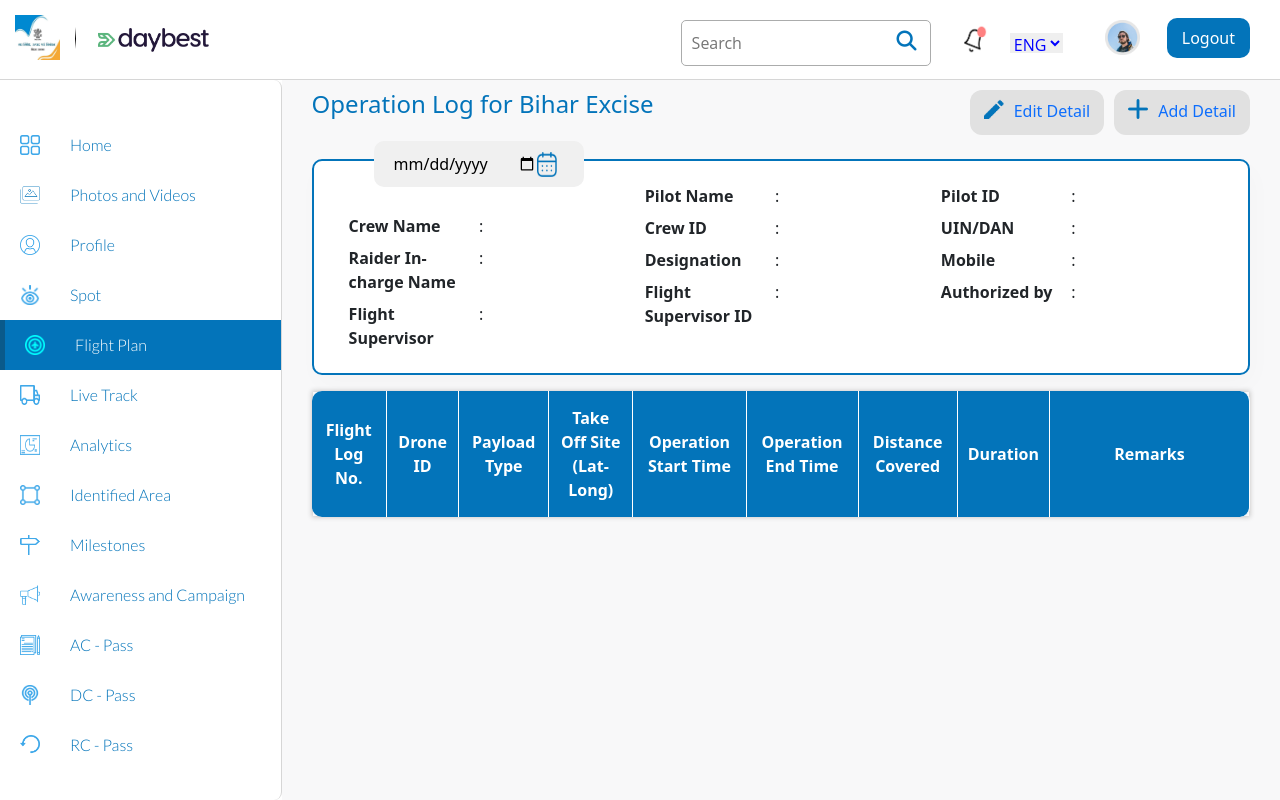
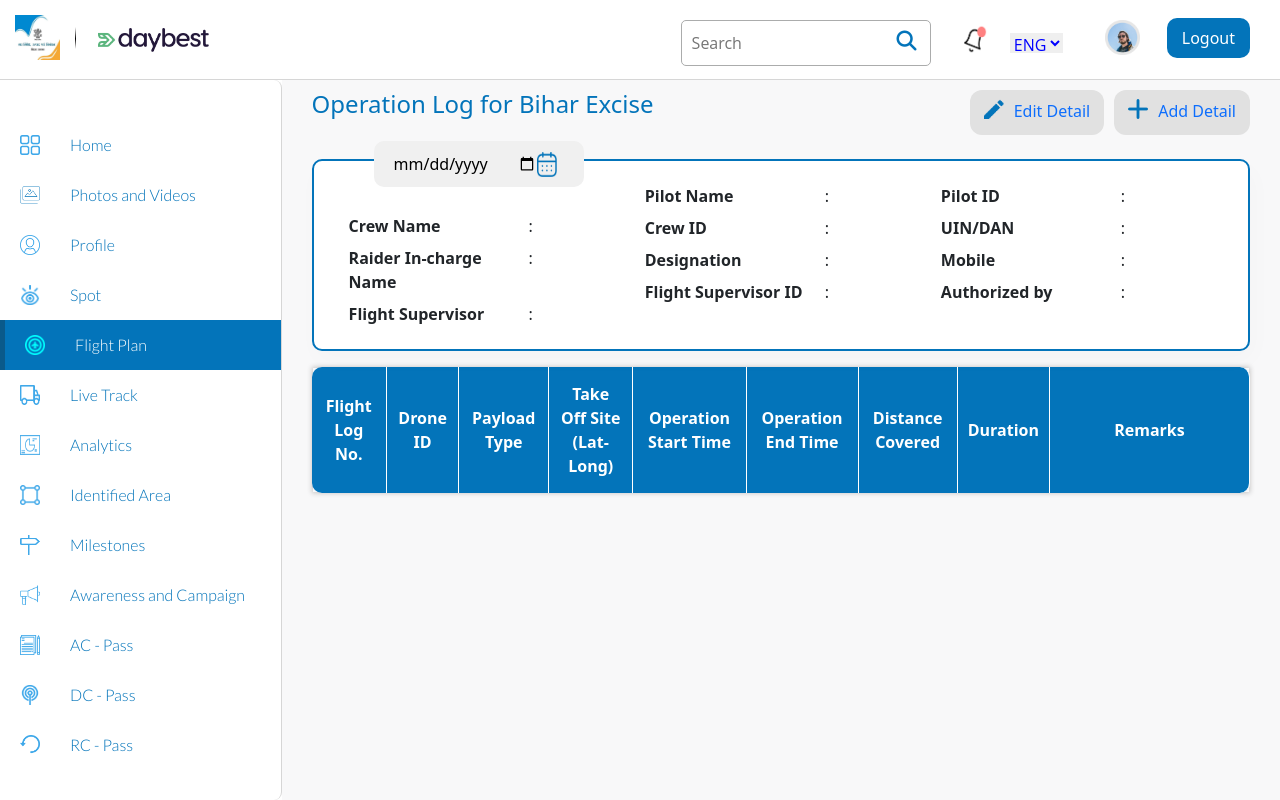
Before and after one commit to pavan9649/daybest, a React (Create React App) app in the folder client/: page /flightplan in a window 1280 px wide. Built offline with nearby package versions, Linux system fonts and the light colour scheme; sample sign-in values are in the browser's storage; a web font is replaced by a local one.

Commit message:
edit resolve

```diff
--- a/client/package.json
+++ b/client/package.json
@@ -2,6 +2,7 @@
   "name": "day-best",
   "version": "0.1.0",
   "private": true,
+  "proxy": "https://temp-app-dash.herokuapp.com",
   "dependencies": {
     "@testing-library/jest-dom": "^5.16.2",
     "@testing-library/react": "^12.1.2",
--- a/client/public/index.html
+++ b/client/public/index.html
@@ -21,7 +21,7 @@
   <link href="https://cdn.jsdelivr.net/npm/bootstrap@5.1.3/dist/css/bootstrap.min.css" rel="stylesheet"
     integrity="sha384-1BmE4kWBq78iYhFldvKuhfTAU6auU8tT94WrHftjDbrCEXSU1oBoqyl2QvZ6jIW3" crossorigin="anonymous">
 
-  <title>Day Best</title>
+  <title>React App</title>
 </head>
 
 <body>
--- a/client/src/App.js
+++ b/client/src/App.js
@@ -37,7 +37,7 @@ function App() {
         <Route element={<WithoutNav />}>
           <Route path='/login' element={<Login />} />
           <Route path='/forgotpassword' element={<ForgotPassword />} />
-          <Route path='/changePassword/:token' element={<NewPassword />} />
+          <Route path='/password/reset/:token' element={<NewPassword />} />
         </Route>
 
         <Route element={<Dashboard />}>
--- /dev/null
+++ b/client/src/components/Dashboard/MainContents/FlightPlan/Comp/EditableRow.jsx
@@ -0,0 +1,118 @@
+import React, { useState } from 'react';
+import axios from 'axios';
+
+const options = {
+    headers: { "Content-Type": "application/json", 'x-auth-token': localStorage.getItem("token") }
+}
+
+export const EditableRow = (props) => {
+    const [editableRow, setEditableRow] = useState({
+        crewName: String(props.crewName),
+        rIncharge: String(props.rIncharge),
+        fsuper: String(props.fsuper),
+        pilotName: String(props.pilotName),
+        crewId: String(props.crewId),
+        dest: String(props.dest),
+        fSuperId: String(props.fSuperId),
+        pilotId: String(props.pilotId),
+        uin: String(props.uin),
+        mobile: String(props.mobile),
+        authBy: String(props.authBy)
+    })
+
+    const inputEvent = (event) => {
+        const { value, name } = event.target;
+
+        setEditableRow((preValue) => {
+            return {
+                ...preValue,
+                [name]: value,
+            }
+        })
+    }
+
+    const onSubmit = (event) => {
+        event.preventDefault();
+
+        axios.put(`/operation_Log/Update_Details/?Date=${props.date}`,
+          {
+            User_Id: localStorage.getItem("User_Id"),
+            Crew_name: editableRow.crewName,
+            Raider_Incharge_name: editableRow.rIncharge,
+            Flight_Supervisor: editableRow.fsuper,
+            Pilot_name: editableRow.pilotName,
+            Crew_id: editableRow.crewId,
+            Designation: editableRow.dest,
+            Flight_Supervisor_id: editableRow.fSuperId,
+            Pilot_id: editableRow.pilotId,
+            Uin_DAN: editableRow.uin,
+            Mobile_Number: editableRow.mobile,
+            Authorized_By: editableRow.authBy,
+          }, options
+        ).then((response) => {
+          console.log(response.data)
+          alert("Form Submitted");
+        })
+      }
+
+
+    return (
+        <>
+            <form onSubmit={onSubmit}>
+                <div className="row">
+                    <div className="col-md-4 first">
+                        <div className='fp-cd-flex'>
+                            <b>Crew Name</b>
+                            <span>: <input type="text" name='crewName' value={editableRow.crewName} onChange={inputEvent} placeholder='Enter Text' required /></span>
+                        </div>
+                        <div className='fp-cd-flex'>
+                            <b>Raider In-charge Name </b>
+                            <span>: <input type="text" name='rIncharge' value={editableRow.rIncharge} onChange={inputEvent} placeholder='Enter Text' required /></span>
+                        </div>
+                        <div className='fp-cd-flex'>
+                            <b>Flight Supervisor</b>
+                            <span>: <input type="text" name='fsuper' value={editableRow.fsuper} onChange={inputEvent} placeholder='Enter Text' required /></span>
+                        </div>
+                    </div>
+                    <div className="col-md-4">
+                        <div className='fp-cd-flex'>
+                            <b>Pilot Name</b>
+                            <span>: <input type="text" name='pilotName' value={editableRow.pilotName} onChange={inputEvent} placeholder='Enter Text' required /></span>
+                        </div>
+                        <div className='fp-cd-flex'>
+                            <b>Crew ID</b>
+                            <span>: <input type="text" name='crewId' value={editableRow.crewId} onChange={inputEvent} placeholder='Enter Text' required /></span>
+                        </div>
+                        <div className='fp-cd-flex'>
+                            <b>Designation</b>
+                            <span>: <input type="text" name='dest' value={editableRow.dest} onChange={inputEvent} placeholder='Enter Text' required /></span>
+                        </div>
+                        <div className='fp-cd-flex'>
+                            <b>Flight Supervisor ID</b>
+                            <span>: <input type="text" name='fSuperId' value={editableRow.fSuperId} onChange={inputEvent} placeholder='Enter Text' required /></span>
+                        </div>
+                    </div>
+                    <div className="col-md-4">
+                        <div className='fp-cd-flex'>
+                            <b>Pilot ID</b>
+                            <span>: <input type="text" name='pilotId' value={editableRow.pilotId} onChange={inputEvent} placeholder='Enter Text' required /></span>
+                        </div>
+                        <div className='fp-cd-flex'>
+                            <b>UIN/DAN</b>
+                            <span>: <input type="text" name='uin' value={editableRow.uin} onChange={inputEvent} placeholder='Enter Text' required /></span>
+                        </div>
+                        <div className='fp-cd-flex'>
+                            <b>Mobile</b>
+                            <span>: <input type="text" name='mobile' value={editableRow.mobile} onChange={inputEvent} placeholder='Enter Text' required /></span>
+                        </div>
+                        <div className='fp-cd-flex'>
+                            <b>Authorized by</b>
+                            <span>: <input type="text" name='authBy' value={editableRow.authBy} onChange={inputEvent} placeholder='Enter Text' required /></span>
+                        </div>
+                    </div>
+                </div>
+                <button className="btn btn-success" type='submit'>Save</button>
+            </form>
+        </>
+    )
+}
--- /dev/null
+++ b/client/src/components/Dashboard/MainContents/FlightPlan/Comp/ReadOnlyRow.jsx
@@ -0,0 +1,60 @@
+import React from 'react';
+import "../AddDetails.css";
+
+export const ReadOnlyRow = (props) => {
+    return (
+        <>
+            <div className="col-md-4 first">
+                <div className='fp-cd-flex'>
+                    <b>Crew Name</b>
+                    <span>: {props.crewName}</span>
+                </div>
+                <div className='fp-cd-flex'>
+                    <b>Raider In-charge Name </b>
+                    <span>: {props.rIncharge}</span>
+                </div>
+                <div className='fp-cd-flex'>
+                    <b>Flight Supervisor</b>
+                    <span>: {props.fsuper}</span>
+                </div>
+            </div>
+            <div className="col-md-4">
+                <div className='fp-cd-flex'>
+                    <b>Pilot Name</b>
+                    <span>: {props.pilotName}</span>
+                </div>
+                <div className='fp-cd-flex'>
+                    <b>Crew ID</b>
+                    <span>: {props.crewId}</span>
+                </div>
+                <div className='fp-cd-flex'>
+                    <b>Designation</b>
+                    <span>: {props.dest}</span>
+                </div>
+                <div className='fp-cd-flex'>
+                    <b>Flight Supervisor ID</b>
+                    <span>: {props.fSuperId}</span>
+                </div>
+            </div>
+            <div className="col-md-4">
+                <div className='fp-cd-flex'>
+                    <b>Pilot ID</b>
+                    <span>: {props.pilotId}</span>
+                </div>
+                <div className='fp-cd-flex'>
+                    <b>UIN/DAN</b>
+                    <span>: {props.uin}</span>
+                </div>
+                <div className='fp-cd-flex'>
+                    <b>Mobile</b>
+                    <span>: {props.mobile}</span>
+                </div>
+                <div className='fp-cd-flex'>
+                    <b>Authorized by</b>
+                    <span>: {props.authBy}</span>
+                </div>
+
+            </div>
+        </>
+    )
+}
--- a/client/src/components/Dashboard/MainContents/FlightPlan/FlightPlan.css
+++ b/client/src/components/Dashboard/MainContents/FlightPlan/FlightPlan.css
@@ -23,11 +23,7 @@
     margin-bottom: 8px;
 }
 .fp-cd-flex > b{
-    width: 220px;
-}
-
-.fp-cd-flex > span > input{
-   outline: none;
+    width: 180px;
 }
 .mydate{
     position: absolute;
@@ -140,7 +136,7 @@ div.mydate > button {
     outline: none;
 }
 
-span > input {
-    width: 80%;
+span > input[type="text"] {
+    width: 90%;
     border: none;
 }
--- a/client/src/components/Dashboard/MainContents/FlightPlan/FlightPlan.jsx
+++ b/client/src/components/Dashboard/MainContents/FlightPlan/FlightPlan.jsx
@@ -1,4 +1,4 @@
-import React, { useState } from 'react'
+import React, { useState, Fragment } from 'react'
 import "./FlightPlan.css"
 import { Link } from 'react-router-dom'
 
@@ -7,6 +7,8 @@ import calendar from "../../../images/Calendar.png"
 import edit from "../../../images/Edit.png"
 import add from "../../../images/Add.png"
 import axios from 'axios'
+import { ReadOnlyRow } from './Comp/ReadOnlyRow'
+import { EditableRow } from './Comp/EditableRow'
 
 
 export const FlightPlan = () => {
@@ -26,6 +28,12 @@ export const FlightPlan = () => {
     const [uin, setUin] = useState("")
     const [mobile, setMobile] = useState("")
     const [authBy, setauthBy] = useState("")
+
+    const [dataEdit, setDataEdit] = useState(false)
+
+    const editData = () => {
+        setDataEdit(true)
+    }
 
 
     const options = {
@@ -70,7 +78,7 @@ export const FlightPlan = () => {
                     <h4 className='fp-heading'>Operation Log for Bihar Excise</h4>
                 </div>
                 <div className='my-flex'>
-                    <button className='my-flex'>
+                    <button className='my-flex' onClick={editData}>
                         <img className='editimg' src={edit} alt="" />
                         <p>Edit Detail</p>
                     </button>
@@ -80,62 +88,47 @@ export const FlightPlan = () => {
                     </Link>
                 </div>
             </div>
+            <div className="fp-crewdata row">
+                <div className='fp-cd-flex mydate'>
+                    <input type="date" data-date-inline-picker="true" name="myDate" onChange={onChange} />
+                    <button type='submit' onClick={submitDate}><img className='calendarimg' src={calendar} alt="calendar" /></button>
+                </div>
 
-            <div className="fp-crewdata row">
-                <div className="col-md-4 first">
-                    <div className='fp-cd-flex mydate'>
-                        <input type="date" data-date-inline-picker="true" name="myDate" onChange={onChange} />
-                        <button type='submit' onClick={submitDate}><img className='calendarimg' src={calendar} alt="calendar" /></button>
-                    </div>
-                    <div className='fp-cd-flex'>
-                        <b>Crew Name</b>
-                        <span>: <input type="text" value={crewName} /></span>
-                    </div>
-                    <div className='fp-cd-flex'>
-                        <b>Raider In-charge Name </b>
-                        <span>: <input type="text" value={rIncharge} /></span>
-                    </div>
-                    <div className='fp-cd-flex'>
-                        <b>Flight Supervisor</b>
-                        <span>: <input type="text" value={fsuper} /></span>
-                    </div>
-                </div>
-                <div className="col-md-4">
-                    <div className='fp-cd-flex'>
-                        <b>Pilot Name</b>
-                        <span>: <input type="text" value={pilotName} /></span>
-                    </div>
-                    <div className='fp-cd-flex'>
-                        <b>Crew ID</b>
-                        <span>: <input type="text" value={crewId} /></span>
-                    </div>
-                    <div className='fp-cd-flex'>
-                        <b>Designation</b>
-                        <span>: <input type="text" value={dest} /></span>
-                    </div>
-                    <div className='fp-cd-flex'>
-                        <b>Flight Supervisor ID</b>
-                        <span>: <input type="text" value={fSuperId} /></span>
-                    </div>
-                </div>
-                <div className="col-md-4">
-                    <div className='fp-cd-flex'>
-                        <b>Pilot ID</b>
-                        <span>: <input type="text" value={pilotId} /></span>
-                    </div>
-                    <div className='fp-cd-flex'>
-                        <b>UIN/DAN</b>
-                        <span>: <input type="text" value={uin} /></span>
-                    </div>
-                    <div className='fp-cd-flex'>
-                        <b>Mobile</b>
-                        <span>: <input type="text" value={mobile} /></span>
-                    </div>
-                    <div className='fp-cd-flex'>
-                        <b>Authorized by</b>
-                        <span>: <input type="text" value={authBy} /></span>
-                    </div>
-                </div>
+
+                <Fragment>
+                    {
+                        dataEdit ?
+                            <EditableRow
+                                date ={date}
+                                crewName={crewName}
+                                rIncharge={rIncharge}
+                                fsuper={fsuper}
+                                pilotName={pilotName}
+                                crewId={crewId}
+                                dest={dest}
+                                fSuperId={fSuperId}
+                                pilotId={pilotId}
+                                uin={uin}
+                                mobile={mobile}
+                                authBy={authBy} />
+
+                            : <ReadOnlyRow
+                                crewName={crewName}
+                                rIncharge={rIncharge}
+                                fsuper={fsuper}
+                                pilotName={pilotName}
+                                crewId={crewId}
+                                dest={dest}
+                                fSuperId={fSuperId}
+                                pilotId={pilotId}
+                                uin={uin}
+                                mobile={mobile}
+                                authBy={authBy}
+                            />
+                    }
+
+
+                </Fragment>
 
             </div>
 
```
Also changed, not shown: client/src/components/Dashboard/MainContents/FlightPlan/EditDetails.jsx (deleted, +0 -10 lines), client/src/index.js (+0 -8 lines), client/webpack.dev.js (deleted, +0 -59 lines), 17 other files (tests, documents, lock files or other folders).
